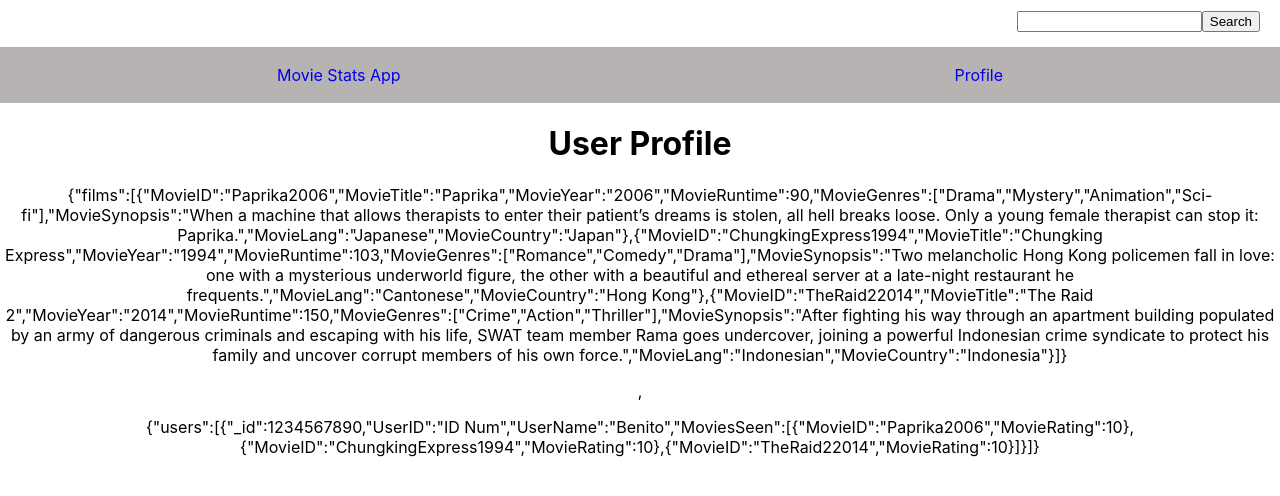
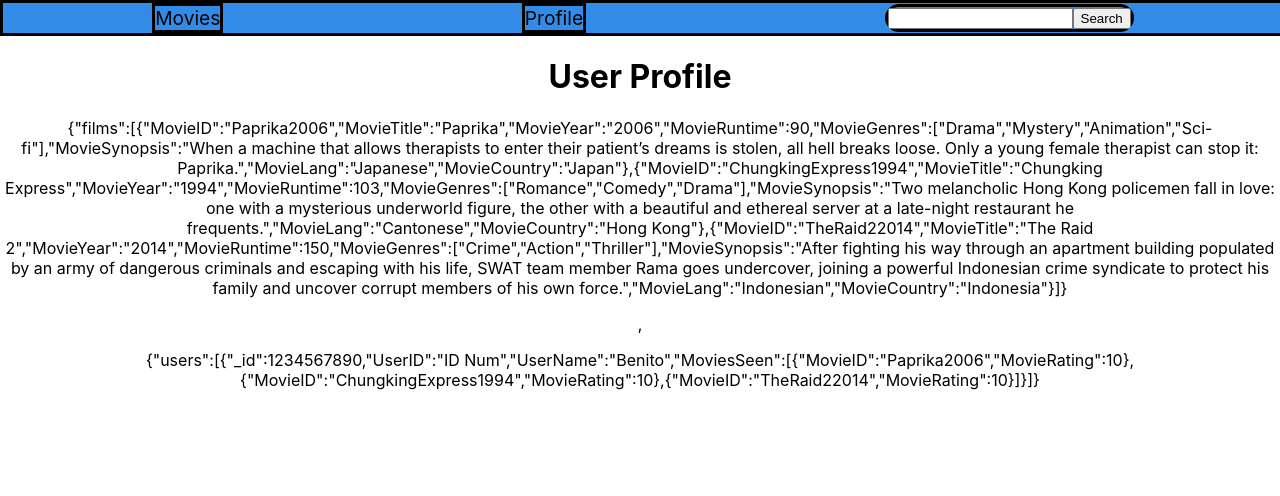
Before and after one commit to benj3110/QA-React-Project, a React (Create React App) app in the folder my-app/: page /Profile in a window 1280 px wide. Shown: the top 496 px of the page. Built offline with nearby package versions, Linux system fonts and the light colour scheme.

Commit message:
navbar changes

```diff
--- a/my-app/src/CSS/NavBar.css
+++ b/my-app/src/CSS/NavBar.css
@@ -1,16 +1,35 @@
 .Nav-Bar{
-  height: 40px;
+  border: black solid 3px;
+
+  background-color: hsl(210, 79%, 55%);
+
   width: 100%;
+
+
   display: flex;
+  justify-content: space-around;
   align-items: center;
-  justify-content: space-around;
-  position: relative;
-  padding: 0.5rem 0rem;
-  background-color: rgb(183, 179, 179);
+  position: sticky;
 }
 
 .Nav-Link {
+  border: black solid 3px;
+
+  color: rgb(0, 0, 0);
+
   text-decoration: none;
-  cursor: pointer;
+  font-size: larger;
+
+
 
 }
+
+.Search-Bar{
+  border: black solid 3px;
+  background: hsl(210, 79%, 55%);
+
+  border-radius: 40px;
+  display: flex;
+  justify-content: center;
+
+}
--- a/my-app/src/CSS/SearchBar.css
+++ /dev/null
@@ -1,9 +0,0 @@
-.Search-Bar{
-  background: #fff;
-    height: 27px;
-    border-radius: 40px;
-    padding: 10px 20px;
-    display: flex;
-    justify-content: right;
-
-}
--- a/my-app/src/Components/NavBar.tsx
+++ b/my-app/src/Components/NavBar.tsx
@@ -1,10 +1,21 @@
-import React from "react";
+import React, {useState} from "react";
 import { Link } from "react-router-dom";
-import '../CSS/NavBar.css'
+import '../CSS/NavBar.css';
+
+
+//* NAVBAR CONTAINS THE LINKS TO MOVIES & PROFILE PAGE AND THE SEARCH BAR
+
+const NavBar = () => {
+  const [searchInput, setSearchInput] = useState<string>("");
 
 
 
-const NavBar = () => {
+  const handleSearch= (e:React.FormEvent<HTMLElement>): void => {
+    e.preventDefault()
+    const SearchSubmit = (searchInput)
+    console.log(SearchSubmit)
+  }
+
   return (
 
     //Nav wrap.
@@ -13,14 +24,25 @@ const NavBar = () => {
     <nav className="Nav-Bar">
       <Link className="Nav-Link" to="/">
         {" "}
-        Movie Stats App{" "}
+        Movies{" "}
       </Link>
 
       <Link className="Nav-Link" to="/Profile">
         {" "}
         Profile{" "}
       </Link>
+
+
+      <div className="Search-Bar">
+        <form onSubmit = {handleSearch}>
+          <input type="text" value = {searchInput} onChange={e => setSearchInput(e.target.value)}/>
+          <button>Search</button>
+        </form>
+      </div>
+
     </nav>
+
+
 
   );
 };
--- a/my-app/src/Components/SearchBar.tsx
+++ /dev/null
@@ -1,25 +0,0 @@
-import React, {useState} from "react";
-import '../CSS/SearchBar.css'
-
-const SearchBar = () => {
-  const [searchInput, setSearchInput] = useState<string>("");
-
-
-
-  const handleSearch= (e:React.FormEvent<HTMLElement>): void => {
-    e.preventDefault()
-    const SearchSubmit = (searchInput)
-    console.log(SearchSubmit)
-  }
-
-  return (
-    <div className="Search-Bar">
-      <form onSubmit = {handleSearch}>
-        <input type="text" value = {searchInput} onChange={e => setSearchInput(e.target.value)}/>
-        <button>Search</button>
-      </form>
-    </div>
-  );
-};
-
-export default SearchBar;
--- a/my-app/src/Main/App.tsx
+++ b/my-app/src/Main/App.tsx
@@ -1,12 +1,10 @@
 import React from 'react';
 import '../CSS/App.css';
-import SearchBar from "../Components/SearchBar";
 import MyRouter from '../Components/MyRouter'
 
 function App() {
   return (
     <div className="App">
-      <SearchBar />
       <MyRouter />
 
     </div>
```
